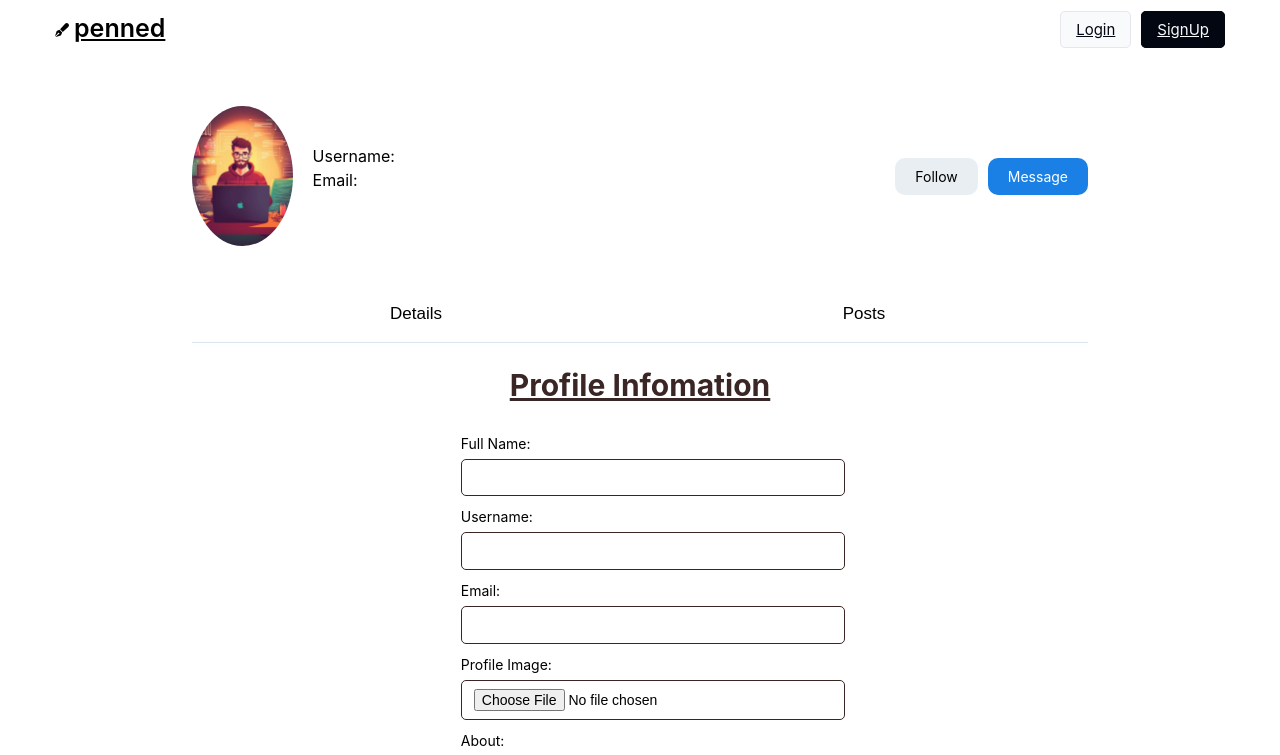
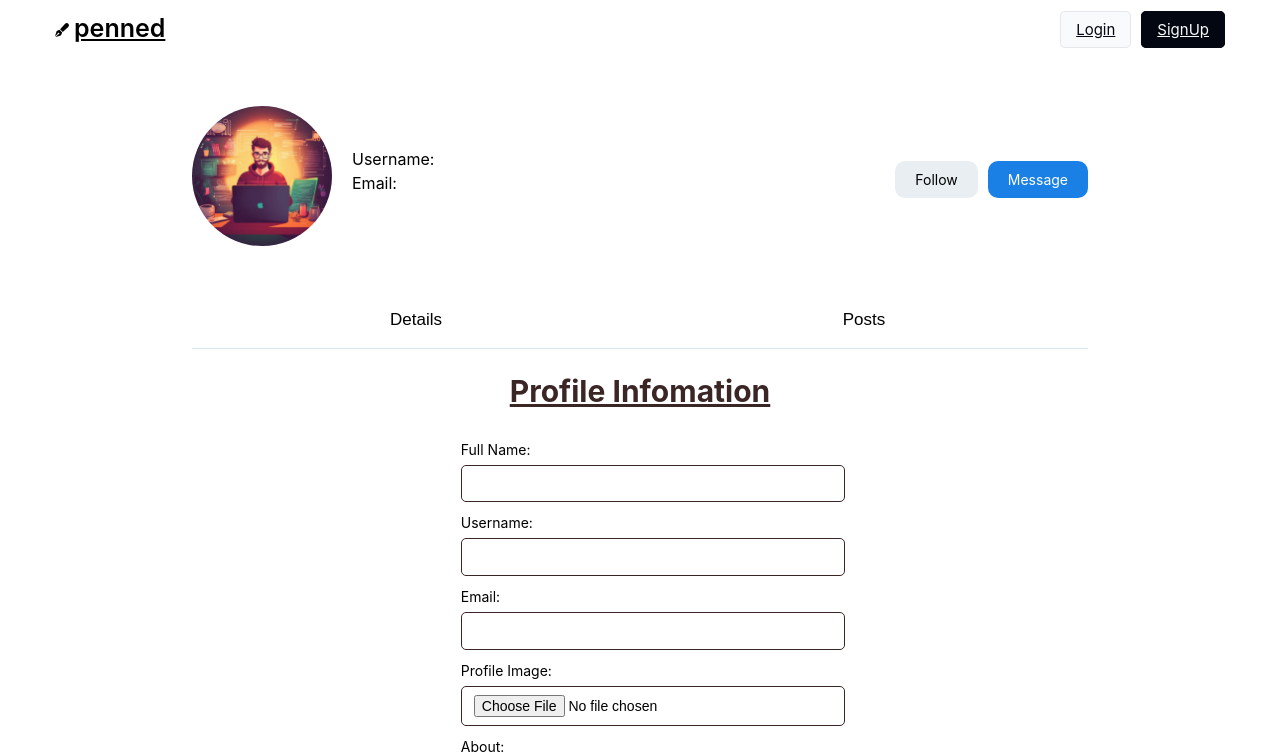
Before and after one commit to samuelkaranja/penned, a React (Vite) app: page /profile in a window 1280 px wide. Shown: the top 755 px of the page. Built offline with nearby package versions, Linux system fonts and the light colour scheme; no server answers.

Commit message:
Fixed the stylying issue in the Profile Info component

```diff
--- a/src/components/ProfileInfo/profileinfo.css
+++ b/src/components/ProfileInfo/profileinfo.css
@@ -12,15 +12,12 @@
 }
 
 .profileinfo .author .author_image {
-  width: 140px;
-  height: 140px;
   margin-right: 20px;
-  border-radius: 50%;
 }
 
 .profileinfo .author .author_image img {
-  width: 100%;
-  height: 100%;
+  width: 140px;
+  height: 140px;
   object-fit: cover;
   border-radius: 50%;
 }
```
